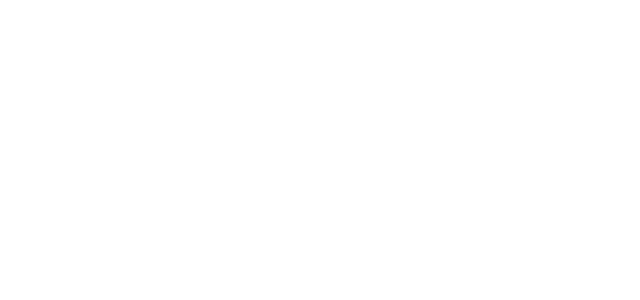
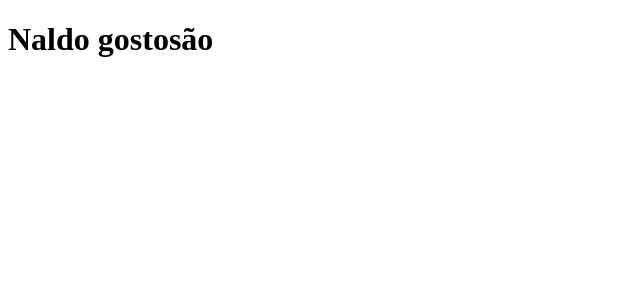
Before and after one commit to isadoratavare/transitei, a React (Create React App) app: page / in a window 1280 px wide. Shown: the top 300 px of the page, without its empty margins (0-640 px from the left). Built offline with nearby package versions, Linux system fonts and the light colour scheme.

Commit message:
Update App.js

```diff
--- a/src/Components/App/App.js
+++ b/src/Components/App/App.js
@@ -1,7 +1,7 @@
 export default function App() {
   return (
     <div>
-
+      <h1>Naldo gostosão</h1>
     </div>
   );
 }
```
